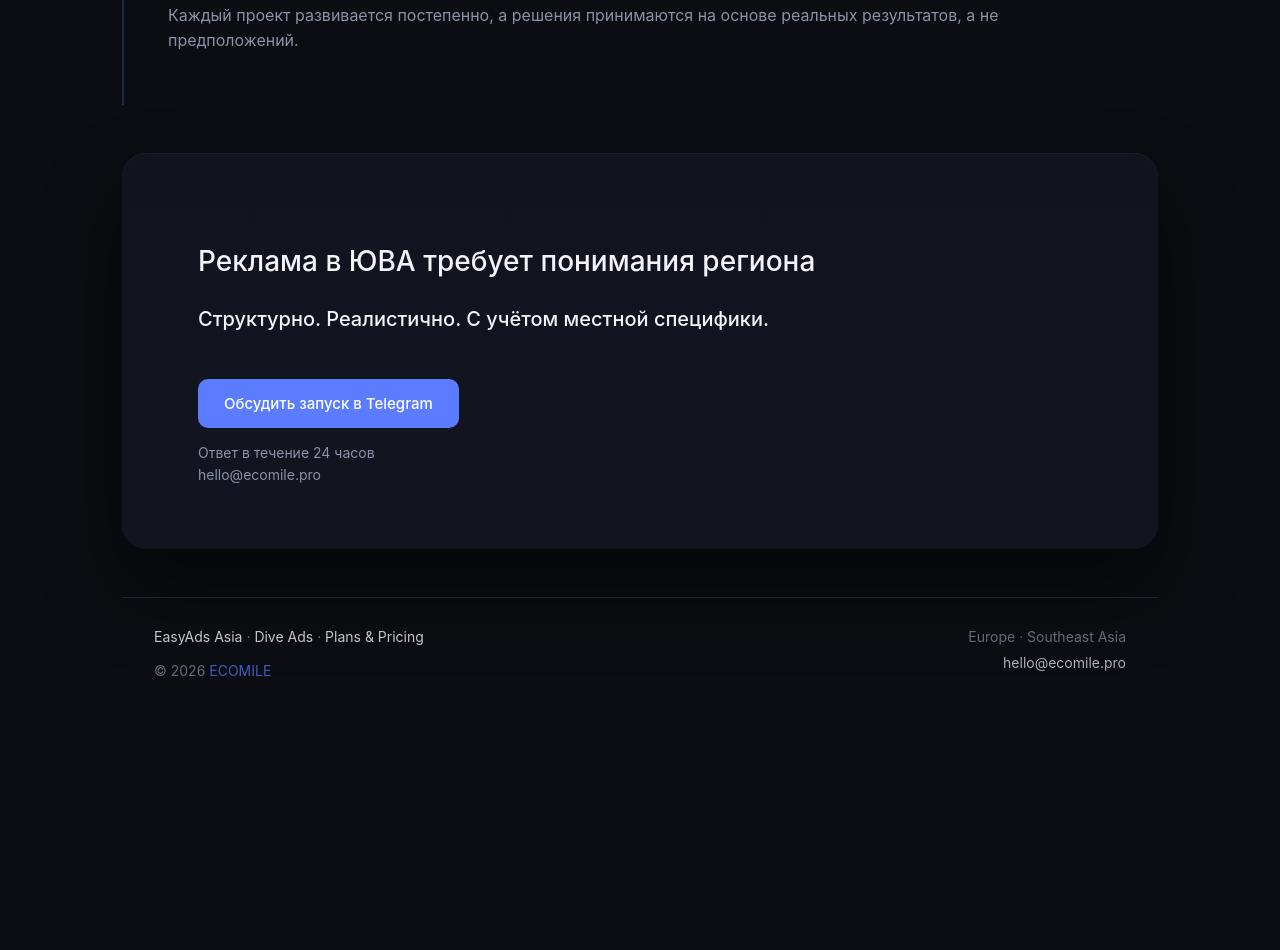
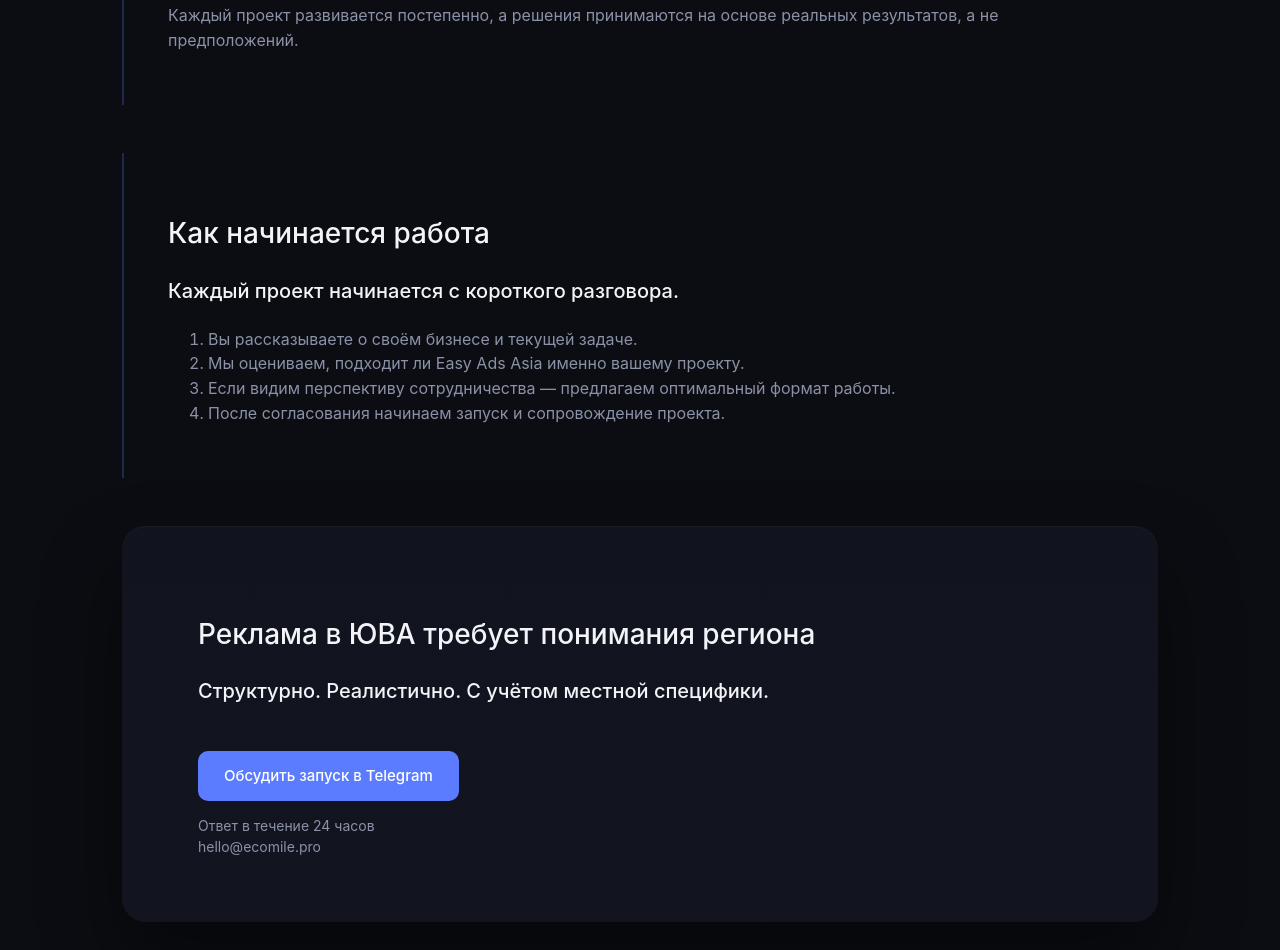
Before and after one commit to VPuziryov/ecomile-pro, a plain HTML site: page ru/easy-ads-asia/index.html in a window 1280 px wide. Shown: the part 1645-2595 px from the top of the page. Before the commit the page ends 2419 px from the top, so only its background shows below. Drawn offline with Linux system fonts and the light colour scheme.

Commit message:
04/07-018

```diff
--- a/ru/easy-ads-asia/index.html
+++ b/ru/easy-ads-asia/index.html
@@ -139,6 +139,31 @@ rel="noopener">
 </section>
 
 
+<section class="brandos">
+  <div class="content-box brandos-content">
+
+    <h2>Как начинается работа</h2>
+
+    <p class="brandos-lead">
+      Каждый проект начинается с короткого разговора.
+    </p>
+
+    <ol class="brandos-text">
+
+      <li>Вы рассказываете о своём бизнесе и текущей задаче.</li>
+
+      <li>Мы оцениваем, подходит ли Easy Ads Asia именно вашему проекту.</li>
+
+      <li>Если видим перспективу сотрудничества — предлагаем оптимальный формат работы.</li>
+
+      <li>После согласования начинаем запуск и сопровождение проекта.</li>
+
+    </ol>
+
+  </div>
+</section>
+
+
 
 
 
```
